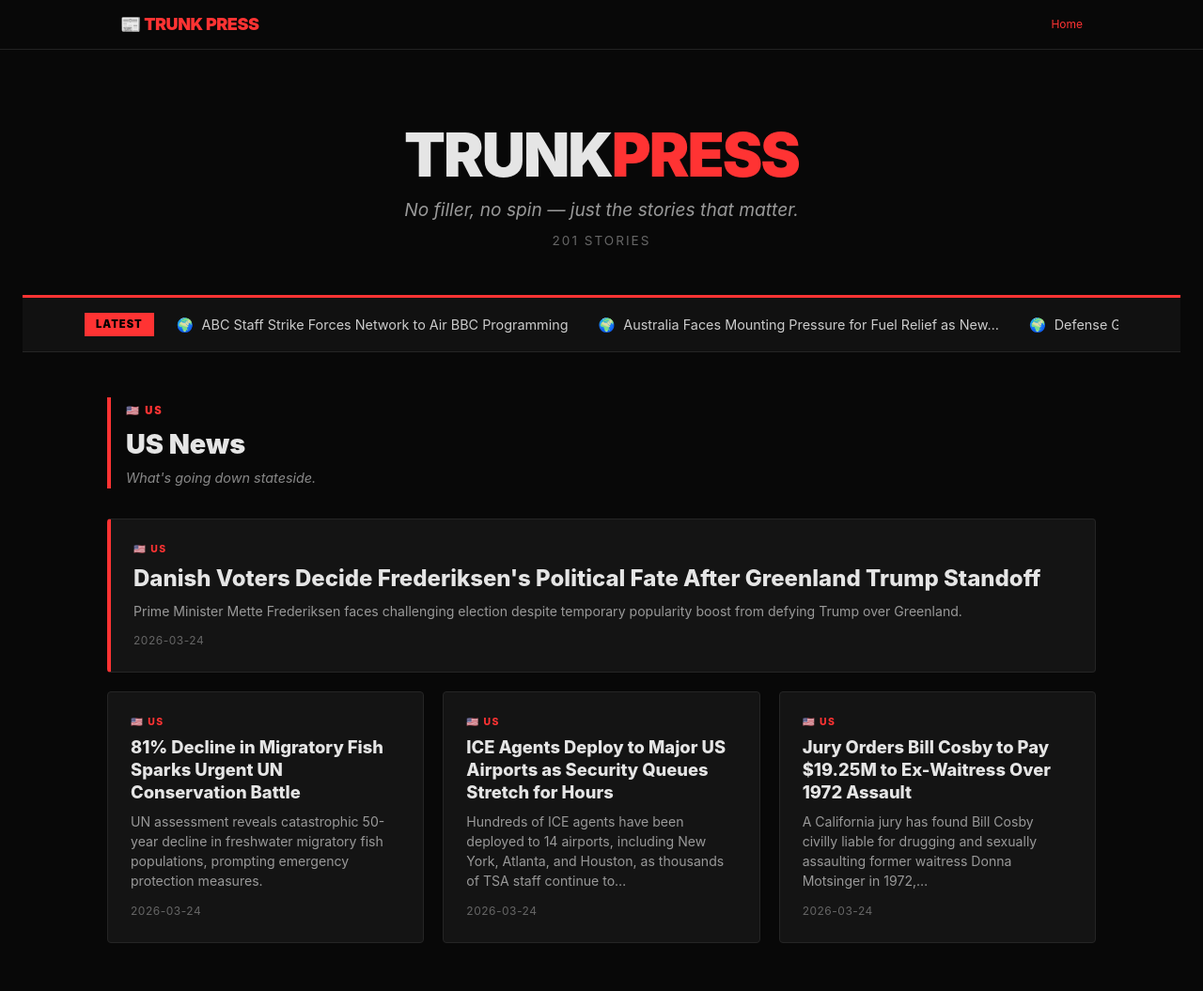
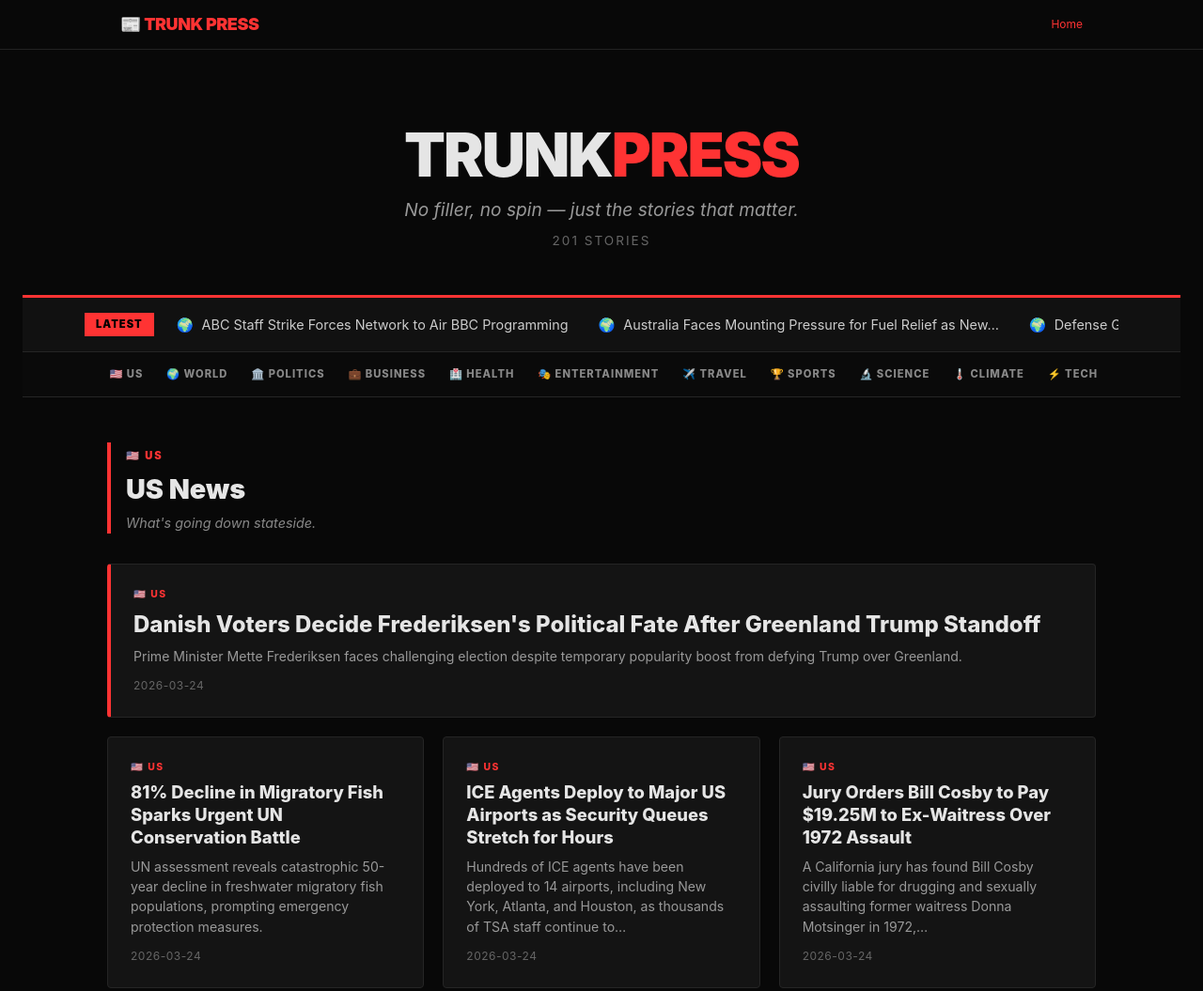
Before and after one commit to GabrielDancause/trunkpress, an Astro site: page / in a window 1280 px wide. Shown: the top 1055 px of the page at 94% size. Built offline with nearby package versions, Linux system fonts and the light colour scheme; Astro itself is replaced by a stand-in of ours.

Commit message:
feat: add sticky category nav bar at top of homepage

```diff
--- a/src/pages/index.astro
+++ b/src/pages/index.astro
@@ -89,6 +89,18 @@
     </div>
   )}
 
+  <!-- Category nav -->
+  <nav class="tp-catnav">
+    <div class="tp-catnav-inner">
+      {categories.map(cat => {
+        const has = articles.some(a => a.category === cat.id);
+        return has ? (
+          <a href={`#${cat.id}`} class="tp-catnav-link" style={`--cat-color: ${cat.color}`}>{cat.label}</a>
+        ) : null;
+      })}
+    </div>
+  </nav>
+
   <!-- Category sections -->
   {categories.map(cat => {
     const catArticles = articles.filter(a => a.category === cat.id);
@@ -138,6 +150,12 @@
   .tp-ticker-item:hover { color: #FF3333; }
   .tp-ticker-cat { margin-right: 0.3rem; }
 
+  .tp-catnav { position: sticky; top: 0; z-index: 100; background: #0a0a0a; border-bottom: 1px solid #252525; overflow-x: auto; -webkit-overflow-scrolling: touch; scrollbar-width: none; }
+  .tp-catnav::-webkit-scrollbar { display: none; }
+  .tp-catnav-inner { max-width: 1100px; margin: 0 auto; display: flex; gap: 0.25rem; padding: 0.6rem 1rem; }
+  .tp-catnav-link { white-space: nowrap; font-size: 0.7rem; font-weight: 800; letter-spacing: 1px; text-decoration: none; color: #888; padding: 0.35rem 0.65rem; border-radius: 3px; transition: color 0.2s, background 0.2s; }
+  .tp-catnav-link:hover { color: var(--cat-color); background: rgba(255,255,255,0.05); }
+
   .tp-section { max-width: 1100px; margin: 0 auto; padding: 3rem 1.5rem 1rem; }
   .tp-section-header { margin-bottom: 2rem; border-left: 4px solid #FF3333; padding-left: 1rem; }
   .tp-section-tag { font-size: 0.7rem; font-weight: 900; letter-spacing: 2px; color: #FF3333; }
```
